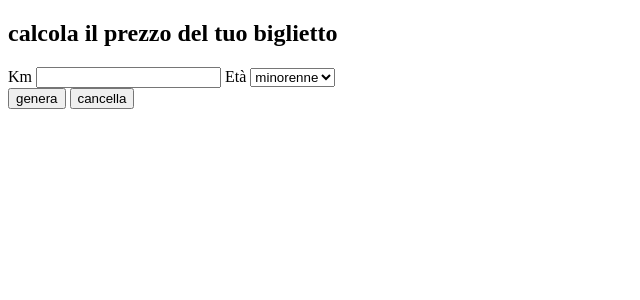
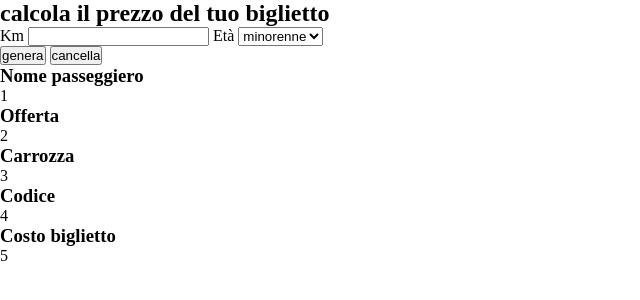
Before and after one commit to Nicola-Lippo/js-biglietto-treno-form, a plain HTML site: page index.html in a window 1280 px wide. Both pictures are taken after a click on the button "genera". Shown: the whole page, without its empty margins (0-640 px from the left). Drawn offline with Linux system fonts and the light colour scheme.

Commit message:
[UPD] struttura generaione biglietto

```diff
--- /dev/null
+++ b/css/style.css
@@ -0,0 +1,10 @@
+* {
+    margin: 0;
+    padding: 0;
+    box-sizing: border-box;
+}
+
+/* ZONA CREAZIONE ANTEPRIMA BIGLIETTO */
+.nascosta {
+    display: none;
+}
--- a/index.html
+++ b/index.html
@@ -3,6 +3,7 @@
 <head>
     <meta charset="UTF-8">
     <meta name="viewport" content="width=device-width, initial-scale=1.0">
+    <link rel="stylesheet" href="./css/style.css">
     <title>calcolo del prezzo del biglietto del treno form</title>
 </head>
 <body>
@@ -29,6 +30,19 @@
         </div>
 
     </section>
+    <!--ZONA CREAZIONE ANTEPRIMA BIGLIETTO-->
+    <section id="biglietto" class="nascosta">
+        <h3>Nome passeggiero</h3>
+        <div id="user-output">1</div>
+        <h3>Offerta</h3>
+        <div id="offerta">2</div>
+        <h3>Carrozza</h3>
+        <div id="crozza-output">3</div>
+        <h3>Codice</h3>
+        <div id="codice-output">4</div>
+        <h3>Costo biglietto</h3>
+        <div id="costo-output">5</div>
+    </section>
 
     <script type="text/javascript" src="./js/main.js"></script>
 </body>
--- a/js/main.js
+++ b/js/main.js
@@ -24,4 +24,10 @@ generateButton.addEventListener('click', function() {
         prezzo -= (prezzo / 100 * scontoOver);
     }
     console.log(`Il prezzo finale del biglietto è ${prezzo.toFixed(2)}€`);
+
+    //documenti html
+    const bigliettoElement = document.getElementById('biglietto')
+    //mostra anteprima biglietto
+    bigliettoElement.classList.remove('nascosta')
+
 });
```
